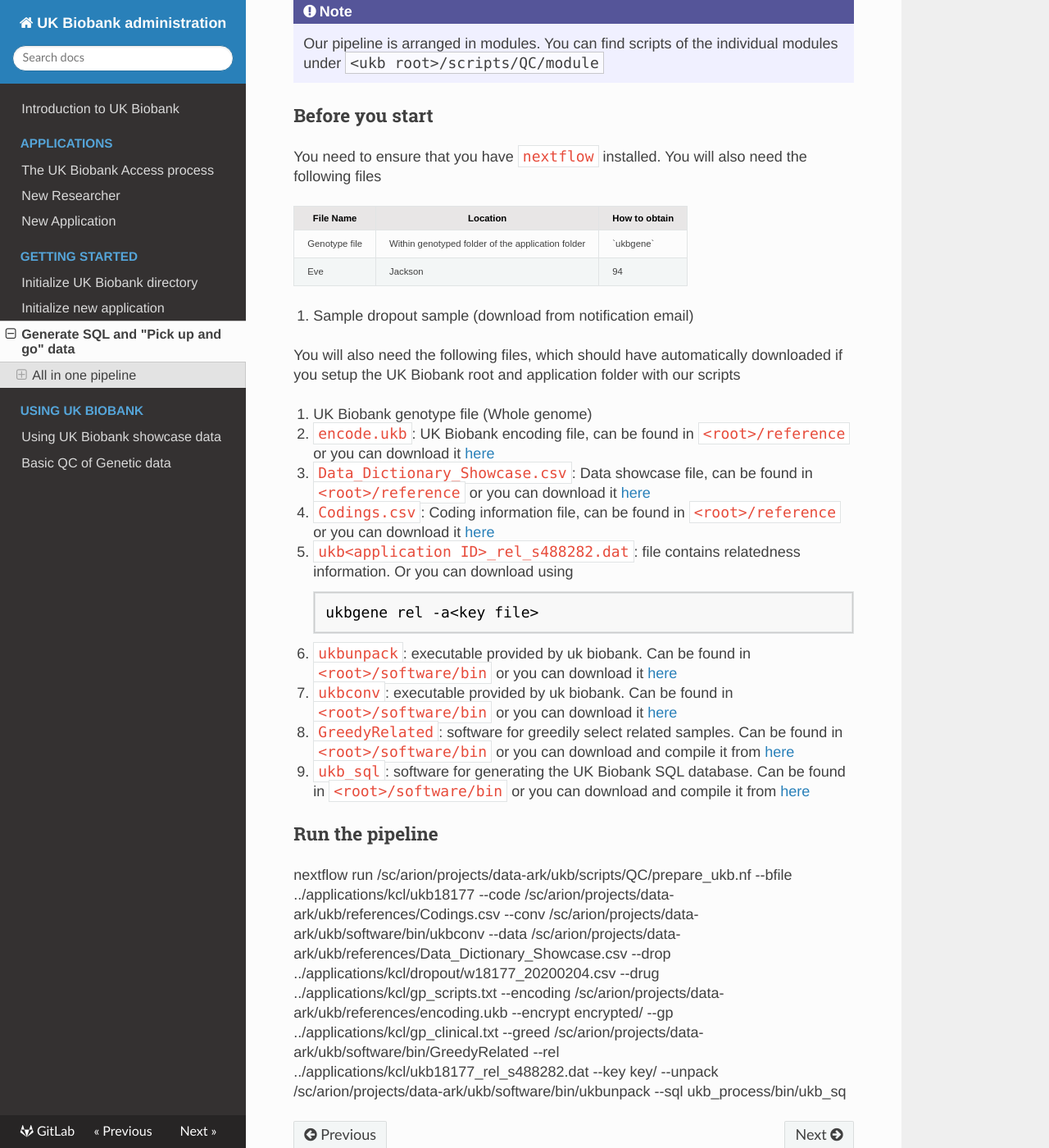
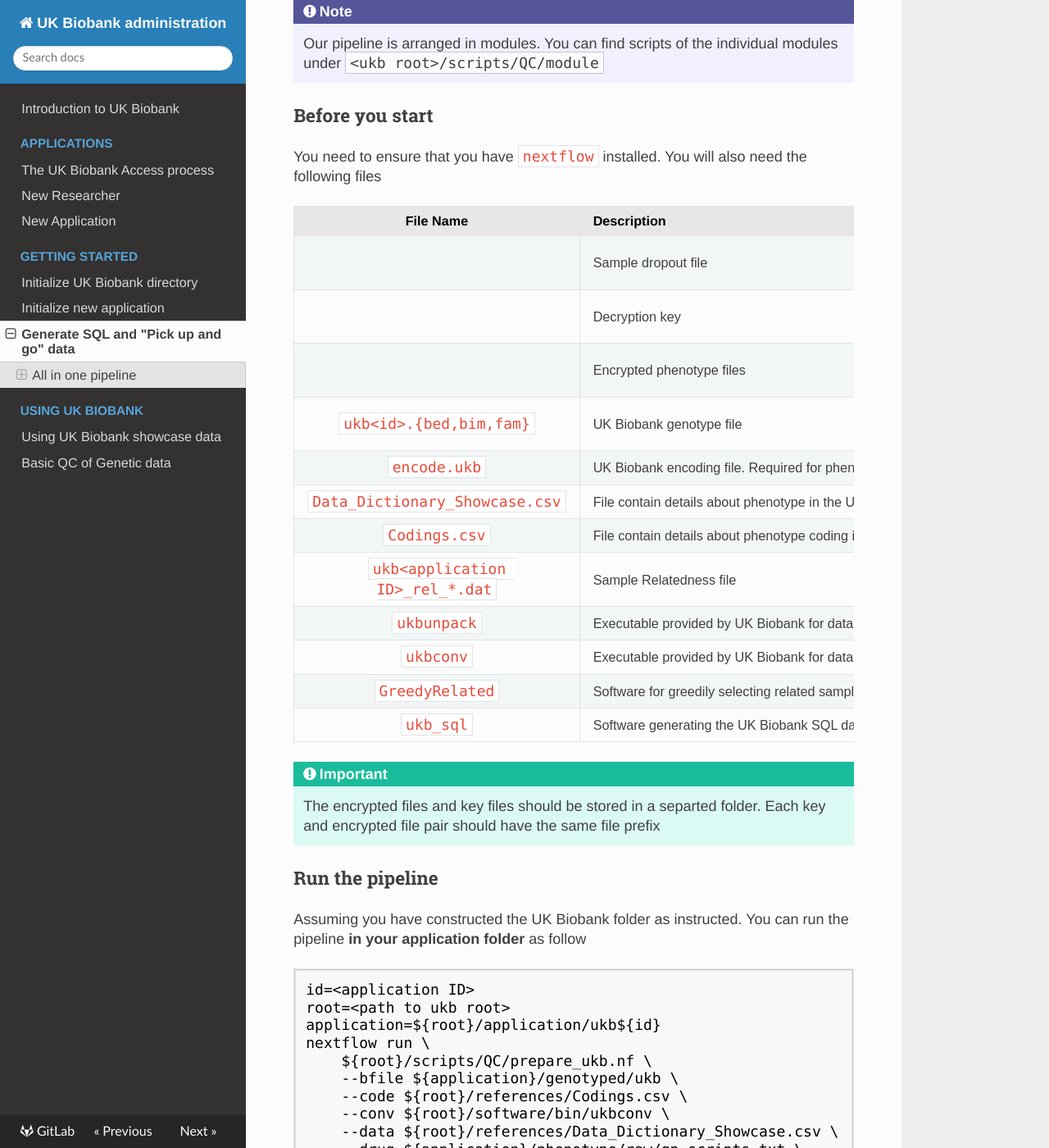
Before and after one commit to garethmarkel/ukb-administration, an MkDocs documentation site: the page built from docs/admin/master_generation.md, in a window 1280 px wide and 1400 px high, scrolled down 422 px. Shown: the whole window at 82% size. Built offline with MkDocs 1.6.1, drawn with Linux system fonts in a browser that asks for light colours; comment, search, counter and statistics services are not loaded; some of the changed text lies outside the part shown.

Commit message:
[Update] Right sample script for nextflow pipeline

````diff
--- a/docs/admin/master_generation.md
+++ b/docs/admin/master_generation.md
@@ -12,41 +12,54 @@ You can find the script under `<ukb root>/scripts/QC/prepare_ukb.nf`
 ### Before you start
 You need to ensure that you have `nextflow` installed. You will also need the following files
 
- <table class="others">
-  <tr>
-    <th>File Name</th>
-    <th>Location</th>
-    <th>How to obtain</th>
-  </tr>
-  <tr>
-    <td>Genotype file</td>
-    <td>Within genotyped folder of the application folder</td>
-    <td>`ukbgene`</td>
-  </tr>
-  <tr>
-    <td>Eve</td>
-    <td>Jackson</td>
-    <td>94</td>
-  </tr>
-</table>
+| File Name | Description| Location | How to obtain |
+| :--: | :-- | :--| :--|
+|  | Sample dropout file | preferred `<application folder>/withdrawn` | Attachment of UK Biobank notification email|
+|  | Decryption key | preferred `<application folder>/phenotype/keys/` | Attachment of UK Biobank notification email|
+|  | Encrypted phenotype files | preferred `<application folder>/phenotype/encrypted/` | See [previous section](init_application.md#downloading-phentype-files)|
+| `ukb<id>.{bed,bim,fam}` | UK Biobank genotype file| `<application folder>/genotyped/`| Manually download using `ukbgene`. See [here](https://biobank.ctsu.ox.ac.uk/crystal/crystal/docs/ukbgene_instruct.html) for more information|
+| `encode.ukb` | UK Biobank encoding file. Required for phenotype extraction | `<root>/reference` | Download [here](https://biobank.ctsu.ox.ac.uk/crystal/util/encoding.ukb)|
+| `Data_Dictionary_Showcase.csv`| File contain details about phenotype in the UK Biobank | `<root>/reference` | Download [here](https://biobank.ctsu.ox.ac.uk/~bbdatan/Data_Dictionary_Showcase.csv)]|
+| `Codings.csv`| File contain details about phenotype coding in the UK Biobank | `<root>/reference` | Download [here](https://biobank.ctsu.ox.ac.uk/~bbdatan/Codings.csv)|
+| `ukb<application ID>_rel_*.dat`| Sample Relatedness file | `<application folder>/genotyped` |  Download with `ukbgene rel -a<key file>`|
+| `ukbunpack` | Executable provided by UK Biobank for data decryption| `<root>software/bin` | Download [here](https://biobank.ctsu.ox.ac.uk/showcase/util/ukbunpack)|
+| `ukbconv` | Executable provided by UK Biobank for data conversion| `<root>software/bin` | Download [here](https://biobank.ctsu.ox.ac.uk/showcase/util/ukbconv)|
+| `GreedyRelated` | Software for greedily selecting related samples| `<root>software/bin` | Download and compile from [here](https://gitlab.com/choishingwan/GreedyRelated)|
+| `ukb_sql` | Software generating the UK Biobank SQL database | `<root>software/bin` | Download and compile from [here](https://gitlab.com/choishingwan/ukb_process)|
 
-4. Sample dropout sample (download from notification email)
-
-You will also need the following files, which should have automatically downloaded if you setup the UK Biobank root and application folder with our scripts
-
-1. UK Biobank genotype file (Whole genome)
-2. `encode.ukb`: UK Biobank encoding file, can be found in `<root>/reference` or you can download it [here](https://biobank.ctsu.ox.ac.uk/crystal/util/encoding.ukb)
-3. `Data_Dictionary_Showcase.csv`: Data showcase file, can be found in `<root>/reference` or you can download it [here](https://biobank.ctsu.ox.ac.uk/~bbdatan/Data_Dictionary_Showcase.csv)
-4. `Codings.csv`: Coding information file, can be found in `<root>/reference` or you can download it [here](https://biobank.ctsu.ox.ac.uk/~bbdatan/Codings.csv)
-5. `ukb<application ID>_rel_s488282.dat`: file contains relatedness information. Or you can download using
-    ```
-    ukbgene rel -a<key file>
-    ```
-6. `ukbunpack`: executable provided by uk biobank. Can be found in `<root>/software/bin` or you can download it [here](https://biobank.ctsu.ox.ac.uk/showcase/util/ukbunpack)
-7. `ukbconv`: executable provided by uk biobank. Can be found in `<root>/software/bin` or you can download it [here](https://biobank.ctsu.ox.ac.uk/showcase/util/ukbcov)
-8. `GreedyRelated`: software for greedily select related samples. Can be found in `<root>/software/bin` or you can download and compile it from [here](https://gitlab.com/choishingwan/GreedyRelated)
-9. `ukb_sql`: software for generating the UK Biobank SQL database. Can be found in `<root>/software/bin` or you can download and compile it from [here](https://gitlab.com/choishingwan/ukb_process)
+!!! Important
+    The encrypted files and key files should be stored in a separted folder. Each key and encrypted file pair should have the same file prefix
 
 ### Run the pipeline
+Assuming you have constructed the UK Biobank folder as instructed.
+You can run the pipeline **in your application folder** as follow
+```
+id=<application ID>
+root=<path to ukb root>
+application=${root}/application/ukb${id}
+nextflow run \
+    ${root}/scripts/QC/prepare_ukb.nf \
+    --bfile ${application}/genotyped/ukb \
+    --code ${root}/references/Codings.csv \
+    --conv ${root}/software/bin/ukbconv \
+    --data ${root}/references/Data_Dictionary_Showcase.csv \
+    --drug ${application}/phenotype/raw/gp_scripts.txt \
+    --encoding ${root}/references/encoding.ukb \
+    --encrypt ${application}/phenotype/raw/encrypted/ \
+    --gp ${application}/phenotype/raw/gp_clinical.txt \
+    --greed ${root}/software/bin/GreedyRelated \
+    --key ${application}/phenotype/raw/keys/ \
+    --unpack ${root}/software/bin/ukbunpack
+    --sql ${root}/software/bin/ukb_sq \
+    --drop ${application}/withdrawn/<name to withdrawn file> \
+    --rel ${application}/genotyped/<relatedness file>
+```
 
-nextflow run /sc/arion/projects/data-ark/ukb/scripts/QC/prepare_ukb.nf --bfile ../applications/kcl/ukb18177 --code /sc/arion/projects/data-ark/ukb/references/Codings.csv --conv /sc/arion/projects/data-ark/ukb/software/bin/ukbconv --data /sc/arion/projects/data-ark/ukb/references/Data_Dictionary_Showcase.csv --drop ../applications/kcl/dropout/w18177_20200204.csv --drug ../applications/kcl/gp_scripts.txt --encoding /sc/arion/projects/data-ark/ukb/references/encoding.ukb --encrypt encrypted/ --gp ../applications/kcl/gp_clinical.txt --greed /sc/arion/projects/data-ark/ukb/software/bin/GreedyRelated --rel ../applications/kcl/ukb18177_rel_s488282.dat --key key/ --unpack /sc/arion/projects/data-ark/ukb/software/bin/ukbunpack --sql ukb_process/bin/ukb_sq
+!!! note
+    Change all field with <> to the correct files.
+    If you have manually organized / downloaded your files, please replace the fields accordingly.
+
+After the script complete, you will obtain the following:
+```
+
+```
````
